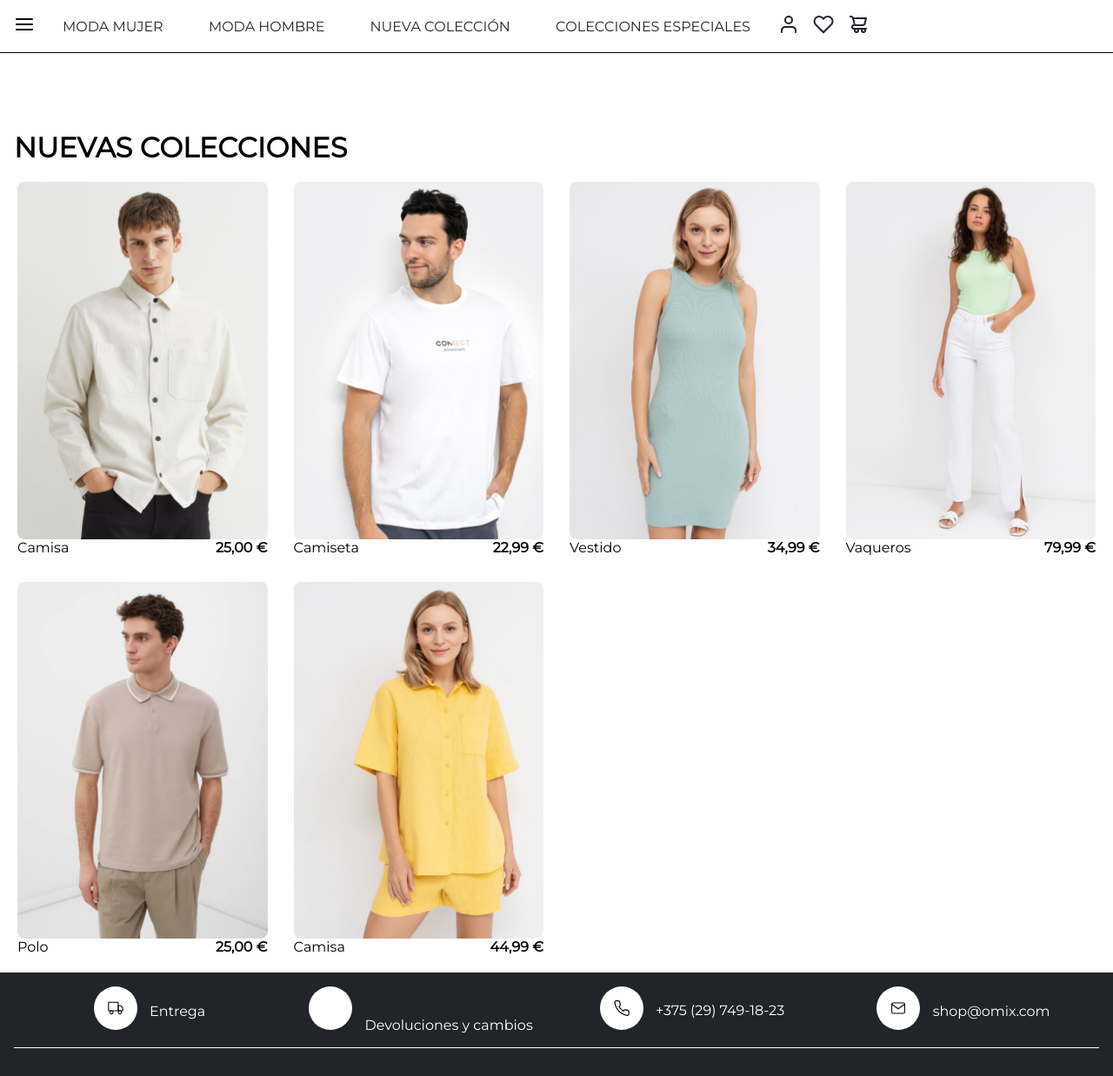
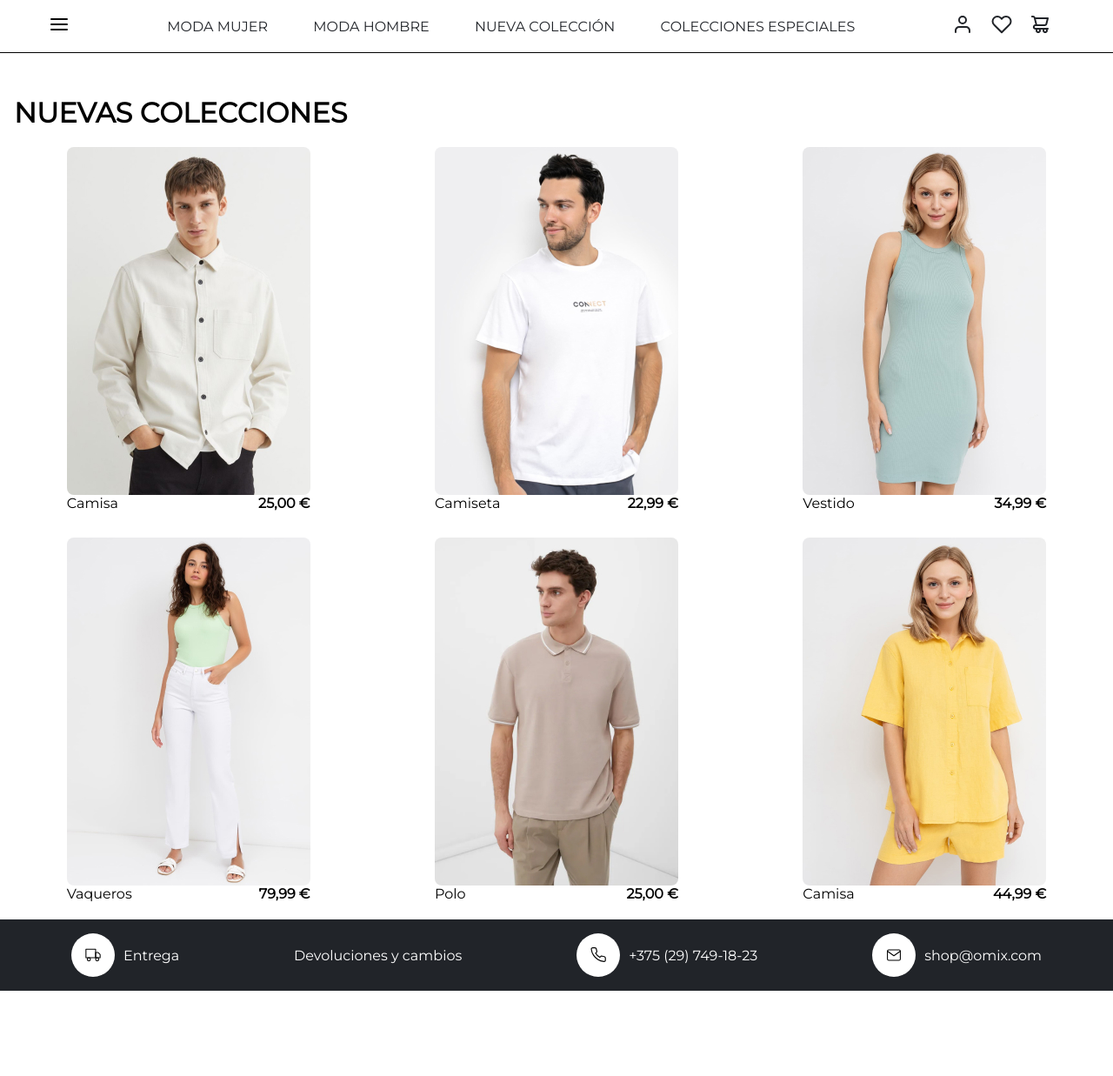
Before and after one commit to karlimarguera/ejercicio-html, a plain HTML site: page src/index.html in a window 1280 px wide. Shown: the whole page at 87% size. After the commit the page ends 1139 px from the top, so only its background shows below. Drawn offline with Linux system fonts and the light colour scheme.

Commit message:
Correcciones de ejercicio

```diff
--- a/src/index.html
+++ b/src/index.html
@@ -10,22 +10,18 @@
 
 <body>
     <nav class="navbar">
-        <div>
+        <div class="iconoMenu">
             <img src="../assets/icons/icon-menu.svg" alt="Icono Menú" title="Menú">
         </div>
-        <div>
+        <div class="opciones">
             <a href="#">MODA MUJER</a>
             <a href="#">MODA HOMBRE</a>
             <a href="#">NUEVA COLECCIÓN</a>
             <a href="#">COLECCIONES ESPECIALES</a>
         </div>
-        <div>
+        <div class="icons">
             <img src="../assets/icons/icon-user.svg" alt="Icono User" title="User">
-        </div>
-        <div>
             <img src="../assets/icons/icon-heart.svg" alt="Icono Fav" title="Fav">
-        </div>
-        <div>
             <img src="../assets/icons/icon-shopping-cart.svg" alt="Icono Carro" title="Carrito de la compra">
         </div>
     </nav>
@@ -35,52 +31,41 @@
 
         <div class="grid-container">
             <div class="grid-item">
-                <div class="item-content">
                 <img src="../assets/image/image-1.jpg" alt="Imagen 1" title="Imagen 1">
                 <div class="product-info">
                     <span>Camisa</span>
                     <span><b>25,00 €</b></span>
                 </div>
             </div>
-            </div>
             <div class="grid-item">
-                <div class="item-content">
-                    <img src="../assets/image/image-2.jpg" img class="coleccion" alt="Imagen 2" title="Imagen 2">
+                <img src="../assets/image/image-2.jpg" alt="Imagen 2" title="Imagen 2">
                 <div class="product-info">
                     <span>Camiseta</span>
                     <span><b>22,99 €</b></span>
                 </div>
             </div>
-            </div>
             <div class="grid-item">
-                <div class="item-content">
                 <img src="../assets/image/image-3.jpg" img class="coleccion" alt="Imagen 2" title="Imagen 2">
                 <div class="product-info">
                     <span>Vestido</span>
                     <span><b>34,99 €</b></span>
                 </div>
             </div>
-            </div>
             <div class="grid-item">
-                <div class="item-content">
                 <img src="../assets/image/image-4.jpg" img class="coleccion" alt="Imagen 2" title="Imagen 2">
                 <div class="product-info">
                     <span>Vaqueros</span>
                     <span><b>79,99 €</b></span>
                 </div>
             </div>
-            </div>
             <div class="grid-item">
-                <div class="item-content">
                 <img src="../assets/image/image-5.jpg" img class="coleccion" alt="Imagen 2" title="Imagen 2">
                 <div class="product-info">
                     <span>Polo</span>
                     <span><b>25,00 €</b></span>
                 </div>
             </div>
-            </div>
             <div class="grid-item">
-                <div class="item-content">
                 <img src="../assets/image/image-6.jpg" img class="coleccion" alt="Imagen 2" title="Imagen 2">
                 <div class="product-info">
                     <span>Camisa</span>
@@ -88,8 +73,6 @@
                 </div>
             </div>
         </div>
-        </div>
-
     </main>
 
     <div class="footer">
@@ -100,8 +83,6 @@
             <span>Entrega</span>
         </div>
         <div class="footer-item">
-                <div class="footer-img hidden">
-                </div>
             <span>Devoluciones y cambios</span>
         </div>
         <div class="footer-item">
--- a/src/styles.css
+++ b/src/styles.css
@@ -23,20 +23,16 @@ body {
     font-size: 1rem;
     margin: 0;
     padding: 0;
-
 }
 
 .navbar {
     display: flex;
-    position: fixed;
-    justify-content: flex-start;
+    position: sticky;
+    justify-content: space-around;
     top: 0%;
-    width: 100%;
     align-items: center;
     flex-flow: row wrap;
-
     padding: 16px;
-    align-items: center;
     background-color: var(--secondary);
     box-shadow: 0 1px;
 }
@@ -60,7 +56,7 @@ body {
 
 .content {
     width: 100%;
-    margin-top: 150px;
+    margin-top: 50px;
 
     img {
         border-radius: 0.5rem;
@@ -75,24 +71,21 @@ h1 {
 
 .grid-container {
     display: grid;
-    grid-template-columns: repeat(auto-fit, minmax(300px, 1fr));
+    grid-template-columns: repeat(3, 1fr);
+    grid-template-rows: repeat(2, 1fr);
     gap: 10px;
+    padding: 10px;
+    justify-items: center;
+}
+
+.grid-item {
+    display: flex;
+    flex-direction: column;
+    align-items: strecth;
     padding: 10px;
 }
 
-.grid-item {
-    width: 100%;
-    padding: 10px;
-}
-
-.item-content {
-    display: flex;
-    flex-direction: column;
-    align-items: strecth;
-}
-
 .grid-item img {
-    max-width: 100%;
     height: auto;
 }
 
@@ -100,8 +93,6 @@ h1 {
     display: flex;
     justify-content: space-between;
     align-items: center;
-    width: 100%;
-
 }
 
 .footer {
@@ -113,7 +104,6 @@ h1 {
     padding: var(--size);
     text-align: center;
 }
-
 
 .footer-img {
     display: inline-block;
@@ -133,22 +123,25 @@ h1 {
 
 
 .footer-item {
-    flex: 1 0 200px;
-    border-bottom: 1px solid var(--secondary);
-    padding-bottom: 1rem;
-    margin-bottom: 1rem;
-}
-
-
+    display: flex;
+    align-items: center;
 }
 
 @media (max-width: 768px) {
-    .navbar {
-      justify-content: center;
+    .opciones {
+        display: none;
     }
-    .navbar div:not(:first-child),
-    .navbar div:not(:last-child) {
+
+    .iconoMenu {
+        margin: 0 auto
+    }
+
+    .icons {
         display: none;
+    }
+
+    .grid-container {
+        grid-template-columns: repeat(1, 1fr);
     }
 
     .footer {
```
Lines whose indentation alone changed are shown as unchanged.
